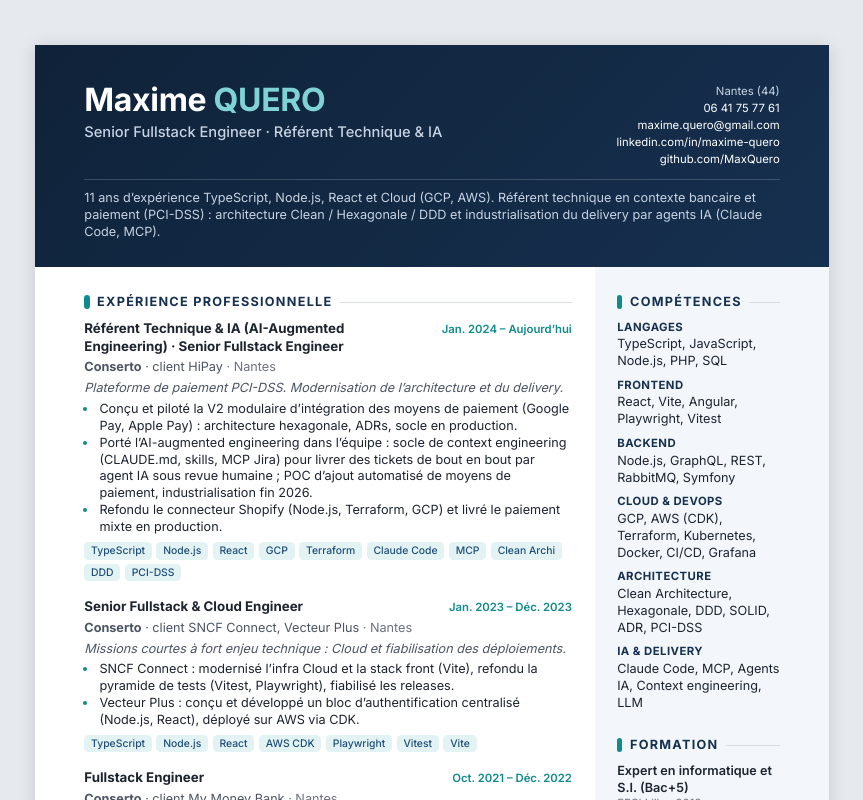
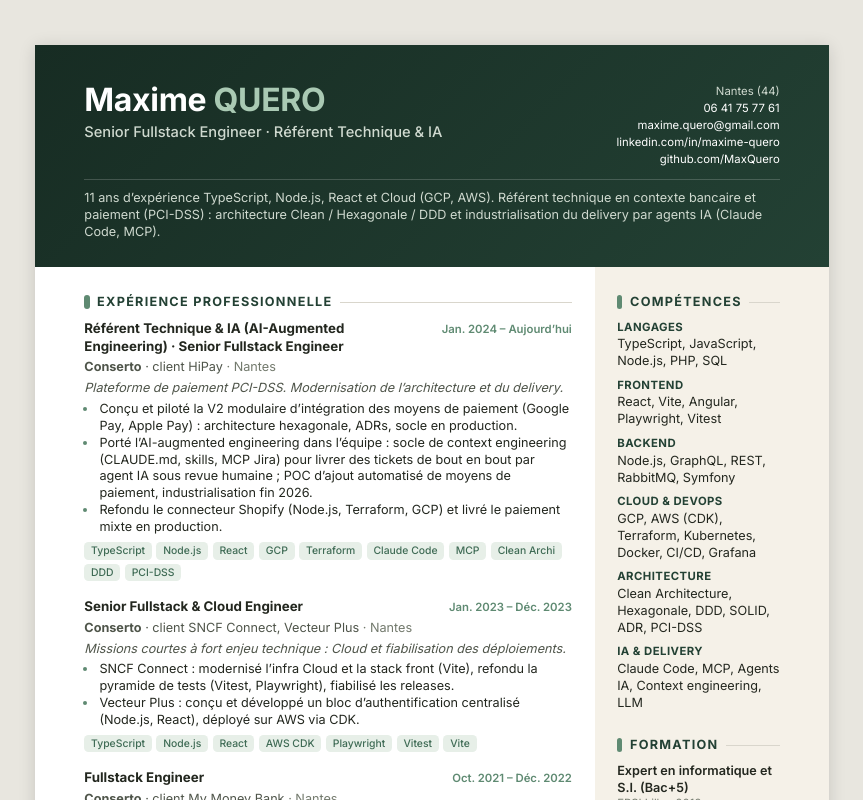
Before and after one commit to MaxQuero/CV, a React (Vite) app: page / in a window 1280 px wide. Shown: the top 800 px of the page, without its empty margins (208-1071 px from the left). Built offline with nearby package versions, Linux system fonts and the light colour scheme.

Commit message:
style(cv): forest green / sage / cream palette

```diff
--- a/src/features/header/Header.module.css
+++ b/src/features/header/Header.module.css
@@ -24,7 +24,7 @@
 }
 
 .lastName {
-  color: #7fd3d4;
+  color: #a9c9b3;
 }
 
 .title {
--- a/src/styles/tokens.css
+++ b/src/styles/tokens.css
@@ -2,22 +2,22 @@
 :root {
   --font-body: Inter, -apple-system, BlinkMacSystemFont, 'Segoe UI', Roboto, Arial, sans-serif;
 
-  --ink: #1c2430;
-  --ink-2: #4b5563;
-  --ink-3: #6b7280;
+  --ink: #23271f;
+  --ink-2: #4f554a;
+  --ink-3: #737a6d;
 
-  --navy: #16304f;
-  --navy-deep: #0f2239;
-  --accent: #1f4e79;
-  --teal: #0f8b8d;
-  --teal-soft: #e3f3f3;
+  --navy: #234134;
+  --navy-deep: #172c23;
+  --accent: #3f6b55;
+  --teal: #5f8a72;
+  --teal-soft: #e7efe8;
 
   --paper: #ffffff;
-  --side-bg: #f3f6fa;
-  --rule: #d9dee6;
+  --side-bg: #f5f1e8;
+  --rule: #d9d6cc;
   --on-dark: #ffffff;
-  --on-dark-muted: #c7d3e3;
-  --screen-bg: #e6e9ee;
+  --on-dark-muted: #cfd9cf;
+  --screen-bg: #e8e6df;
 
   --fs-h1: 24pt;
   --fs-title: 11pt;
```
